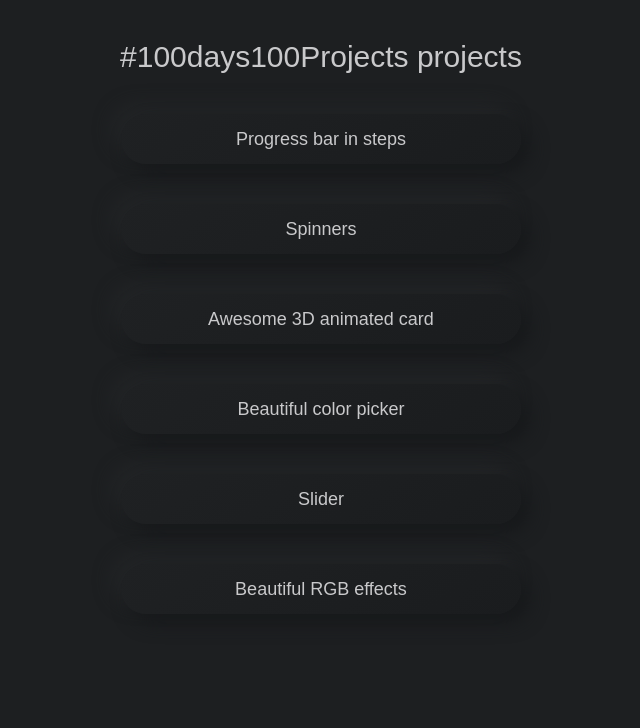
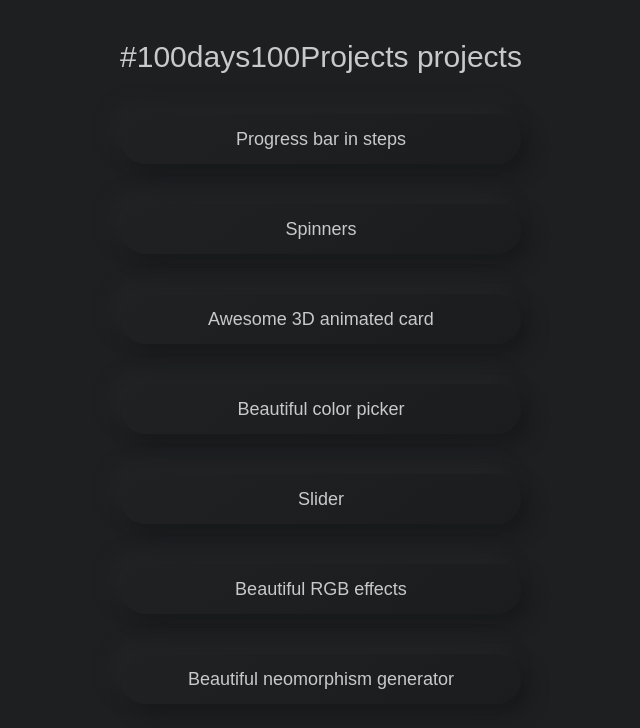
Before and after one commit to happy-unicorn/100days100projects, a React (Create React App) app: page / in a window 1280 px wide. Shown: the top 728 px of the page, without its empty margins (319-959 px from the left). Built offline with nearby package versions, Linux system fonts and the light colour scheme.

Commit message:
Added template for 'neo-generator'

```diff
--- a/src/App.js
+++ b/src/App.js
@@ -7,6 +7,7 @@ import WatchingCardPage from './3d-watching-card';
 import ColorPickerPage from './color-picker';
 import SliderPage from './slider';
 import RGBEffectsPage from './rgb-effects';
+import NeoGeneratorPage from './neo-generator';
 
 const App = () => {
   return (
@@ -18,6 +19,7 @@ const App = () => {
           <Route component={ColorPickerPage} path="/color-picker" exact/>
           <Route component={SliderPage} path="/slider" exact/>
           <Route component={RGBEffectsPage} path="/rgb-effects" exact/>
+          <Route component={NeoGeneratorPage} path="/neo-generator" exact/>
           <Redirect to="/"/>
       </Switch>
   );
--- /dev/null
+++ b/src/neo-generator/index.js
@@ -0,0 +1,14 @@
+import React from 'react';
+import styled from 'styled-components';
+
+const Page = styled.div``;
+
+const NeoGeneratorPage = (props) => {
+    return (
+        <Page>
+            neo generator page
+        </Page>
+    );
+};
+
+export default NeoGeneratorPage;
--- a/src/pages.js
+++ b/src/pages.js
@@ -28,5 +28,10 @@ export default [
         slug: '/rgb-effects',
         description: 'Beautiful RGB effects',
         date: '31-10-2020'
+    },
+    {
+        slug: '/neo-generator',
+        description: 'Beautiful neomorphism generator',
+        date: '1-11-2020'
     }
 ]
```
Also changed, not shown: src/neo-generator/README.md (added), 1 other file (tests, documents, lock files or other folders).
